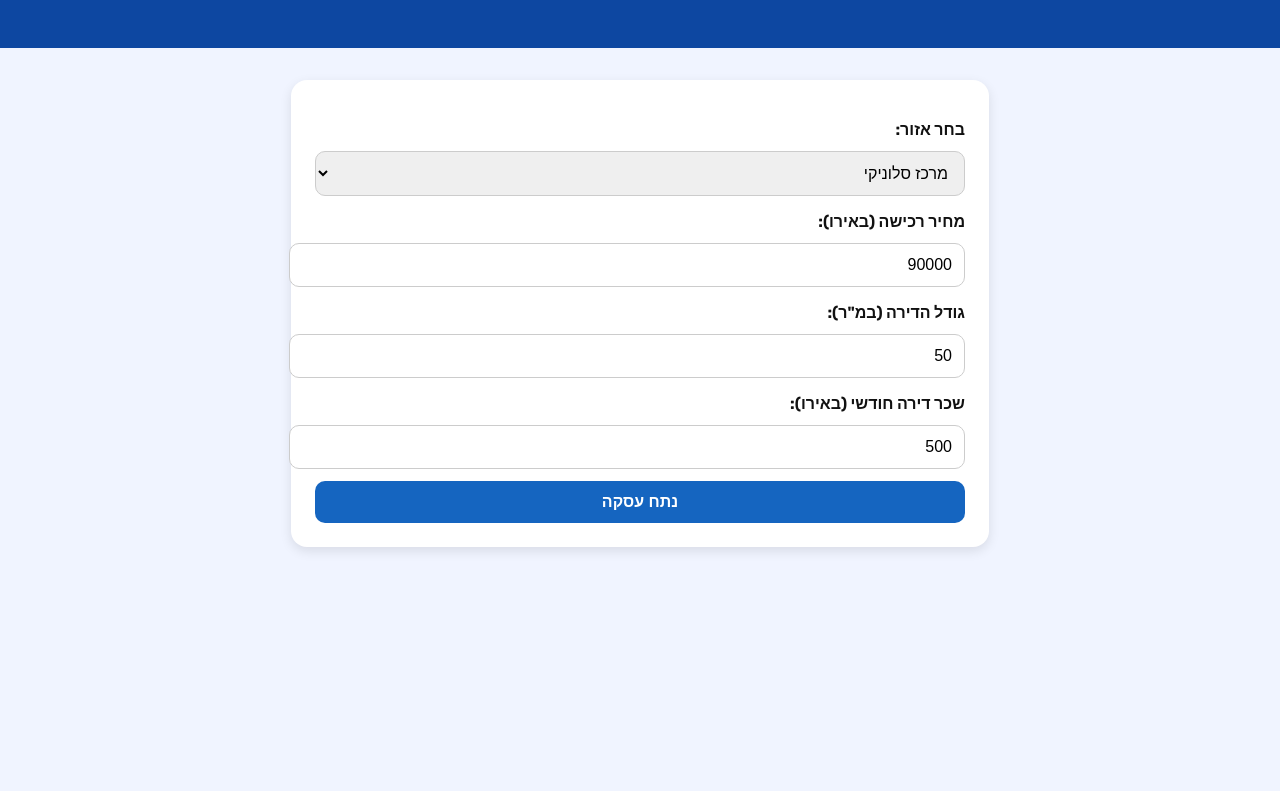
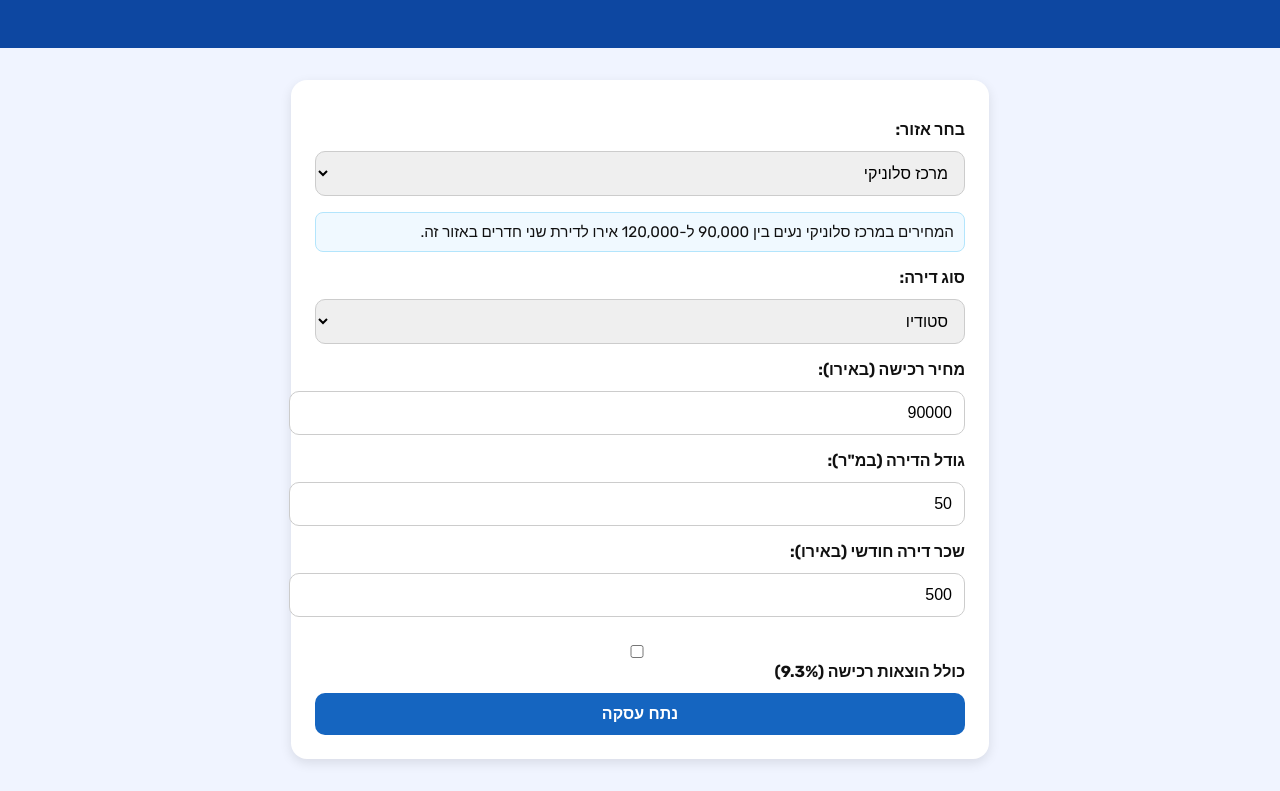
Before and after one commit to EyalMuga/realcheck, a plain HTML site: page index.html in a window 1280 px wide. Shown: the part 113-904 px from the top of the page. Before the commit the page ends 800 px from the top, so only its background shows below. Drawn offline with Linux system fonts and the light colour scheme.

Commit message:
Update index.html

```diff
--- a/index.html
+++ b/index.html
@@ -18,6 +18,7 @@
     .progress-bar { background: #cfd8dc; border-radius: 6px; overflow: hidden; margin-top: 0.5rem; }
     .progress { height: 10px; background: #2196f3; }
     label { font-weight: bold; margin-top: 1rem; display: block; }
+    .area-info { background: #f0f9ff; border: 1px solid #b3e5fc; padding: 10px; border-radius: 8px; margin-top: 1rem; font-size: 0.95rem; }
   </style>
 </head>
 <body>
@@ -27,10 +28,19 @@
   </header>
   <div class="container">
     <label for="area">בחר אזור:</label>
-    <select id="area">
+    <select id="area" onchange="updateAreaInfo()">
       <option value="center">מרכז סלוניקי</option>
       <option value="west">מערב סלוניקי</option>
       <option value="kalamaria">קמנבריה</option>
+    </select>
+
+    <div id="areaDescription" class="area-info"></div>
+
+    <label for="rooms">סוג דירה:</label>
+    <select id="rooms">
+      <option value="studio">סטודיו</option>
+      <option value="2">שני חדרים</option>
+      <option value="3">שלושה חדרים</option>
     </select>
 
     <label>מחיר רכישה (באירו):</label>
@@ -41,6 +51,8 @@
 
     <label>שכר דירה חודשי (באירו):</label>
     <input type="number" id="rent" value="500" />
+
+    <label><input type="checkbox" id="includeCosts" /> כולל הוצאות רכישה (9.3%)</label>
 
     <button onclick="analyzeDeal()">נתח עסקה</button>
 
@@ -54,18 +66,49 @@
 
   <script>
     const areaOptions = {
-      center: { min_price_per_m2: 1800, max_price_per_m2: 2500, min_rent: 450, max_rent: 550 },
-      west: { min_price_per_m2: 1300, max_price_per_m2: 1600, min_rent: 350, max_rent: 450 },
-      kalamaria: { min_price_per_m2: 1100, max_price_per_m2: 1450, min_rent: 300, max_rent: 400 },
+      center: {
+        min_price_per_m2: 1800,
+        max_price_per_m2: 2500,
+        min_rent: 450,
+        max_rent: 550,
+        description: 'המחירים במרכז סלוניקי נעים בין 90,000 ל-120,000 אירו לדירת שני חדרים באזור זה.'
+      },
+      west: {
+        min_price_per_m2: 1300,
+        max_price_per_m2: 1600,
+        min_rent: 350,
+        max_rent: 450,
+        description: 'המחירים במערב סלוניקי נעים סביב 70,000 ל-95,000 אירו לדירת שני חדרים.'
+      },
+      kalamaria: {
+        min_price_per_m2: 1100,
+        max_price_per_m2: 1450,
+        min_rent: 300,
+        max_rent: 400,
+        description: 'בקמנבריה מחירי השוק לדירת שני חדרים הם בין 60,000 ל-80,000 אירו.'
+      }
     };
+
+    function updateAreaInfo() {
+      const areaKey = document.getElementById('area').value;
+      const desc = areaOptions[areaKey].description;
+      document.getElementById('areaDescription').innerText = desc;
+    }
+
+    window.onload = updateAreaInfo;
 
     function analyzeDeal() {
       const areaKey = document.getElementById('area').value;
       const areaData = areaOptions[areaKey];
 
-      const price = parseFloat(document.getElementById('price').value);
+      let price = parseFloat(document.getElementById('price').value);
       const size = parseFloat(document.getElementById('size').value);
       const rent = parseFloat(document.getElementById('rent').value);
+      const includeCosts = document.getElementById('includeCosts').checked;
+
+      if (includeCosts) {
+        price *= 1.093; // הוספת 9.3% הוצאות רכישה
+      }
 
       const pricePerM2 = price / size;
       let priceRemark = '', priceScore = 0;
```
